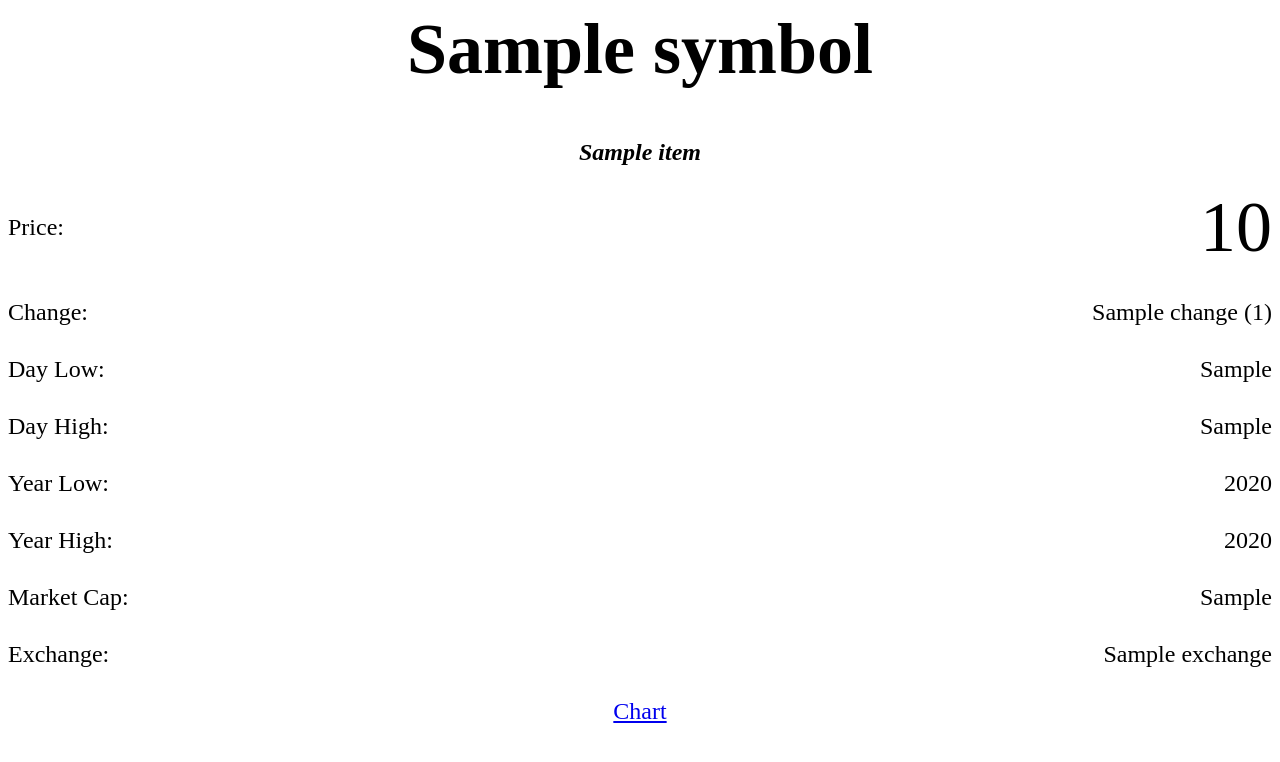
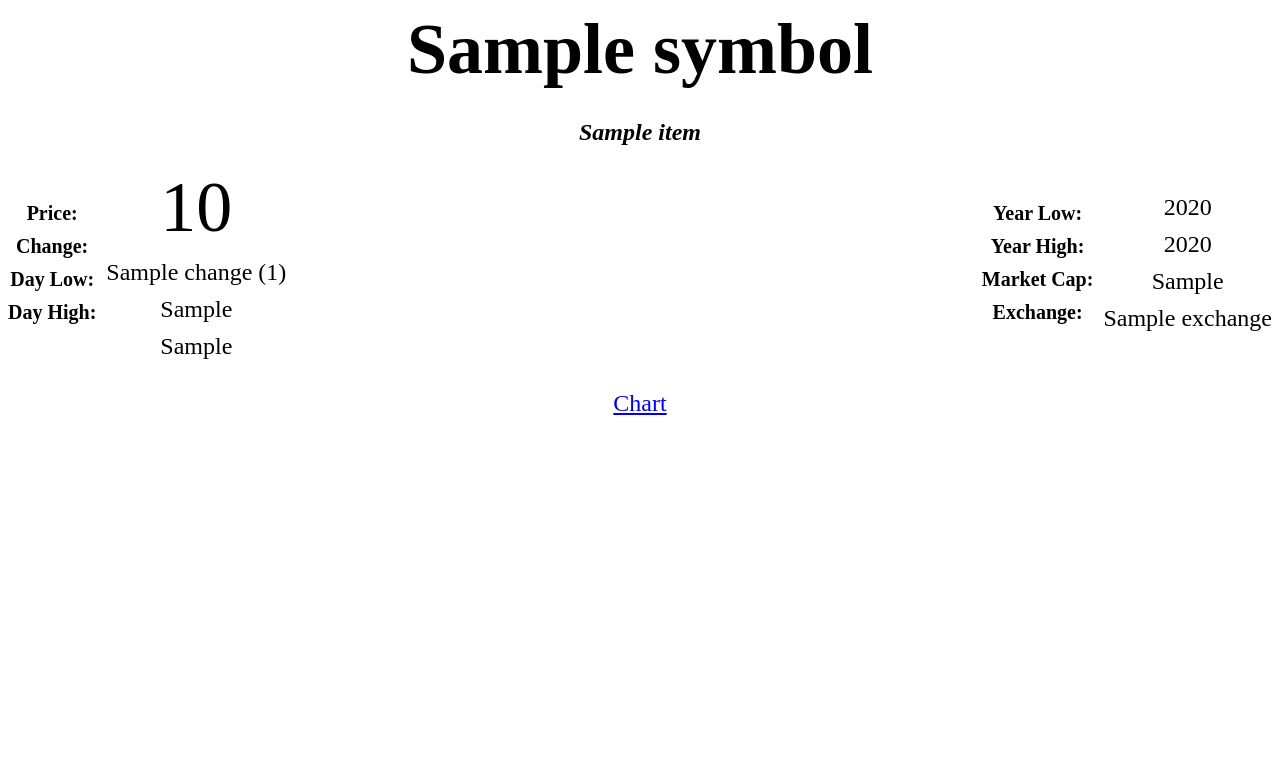
Before and after one commit to trevorpersons/NoCodeKings, a Django app: page /financials/stock_info/ in a window 1280 px wide. Shown: the top 762 px of the page. Run offline with Django 4.2, Linux system fonts and the light colour scheme; tables that the repository leaves empty hold one stand-in row (values such as "Sample post"); a database or web service that is not in the repository returns one stand-in record (values such as "Sample title"); data that the repository does not hold is empty.

Commit message:
Update stock_info.html
moving the objects around

```diff
--- a/financials/templates/stock_info.html
+++ b/financials/templates/stock_info.html
@@ -13,13 +13,27 @@
     .emphasis {
         font-weight: bold;
         font-style: italic;
+        margin-top: -20px;
     }
 
-    .space {
+    .data-container {
         display: flex;
         justify-content: space-between;
         align-items: center;
         margin: 10px 0;
+    }
+
+    .data-container-left {
+        display: flex;
+        justify-content: flex-start;
+        align-items: center;
+        margin-right: 20px;
+    }
+
+    .data-container-right {
+        display: flex;
+        justify-content: flex-end;
+        align-items: center;
     }
 
     .label {
@@ -45,52 +59,34 @@
 </style>
 <h1 class="enlarge">{{ symbol }}</h1>
 <p class="emphasis">{{ name }}</p>
-<div class="space">
-    <p>Price:</p>
-    <div class="data">
-        <p class="enlarge">{{ price }}</p>
+<div class="data-container">
+    <div class="data-container-left">
+        <div>
+            <p class="label">Price:</p>
+            <p class="label">Change:</p>
+            <p class="label">Day Low:</p>
+            <p class="label">Day High:</p>
+        </div>
+        <div>
+            <p class="data enlarge">{{ price }}</p>
+            <p class="data">{{ change }} ({{ change_pct }})</p>
+            <p class="data">{{ dayLow }}</p>
+            <p class="data">{{ dayHigh }}</p>
+        </div>
     </div>
-</div>
-<div class="space">
-    <p>Change:</p>
-    <div class="data">
-        <p>{{ change }} ({{ change_pct }})</p>
-    </div>
-</div>
-<div class="space">
-    <p>Day Low:</p>
-    <div class="data">
-        <p>{{ dayLow }}</p>
-    </div>
-</div>
-<div class="space">
-    <p>Day High:</p>
-    <div class="data">
-        <p>{{ dayHigh }}</p>
-    </div>
-</div>
-<div class="space">
-    <p>Year Low:</p>
-    <div class="data">
-        <p>{{ yearLow }}</p>
-    </div>
-</div>
-<div class="space">
-    <p>Year High:</p>
-    <div class="data">
-        <p>{{ yearHigh }}</p>
-    </div>
-</div>
-<div class="space">
-    <p>Market Cap:</p>
-    <div class="data">
-        <p>{{ marketCap }}</p>
-    </div>
-</div>
-<div class="space">
-    <p>Exchange:</p>
-    <div class="data">
-        <p>{{ exchange }}</p>
+    <div class="data-container-right">
+        <div>
+            <p class="label">Year Low:</p>
+            <p class="label">Year High:</p>
+            <p class="label">Market Cap:</p>
+            <p class="label">Exchange:</p>
+        </div>
+        <div>
+            <p class="data">{{ yearLow }}</p>
+            <p class="data">{{ yearHigh }}</p>
+            <p class="data">{{ marketCap }}</p>
+            <p class="data">{{ exchange }}</p>
+        </div>
     </div>
 </div>
 <a href="http://127.0.0.1:8000/financials/stock_chart/{{ symbol }}">Chart</a>
```
